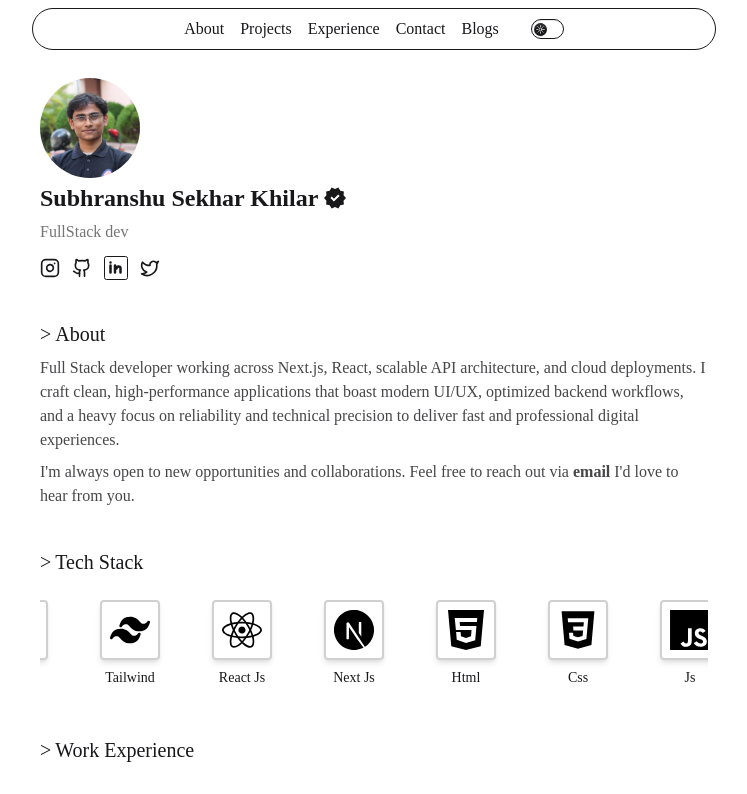
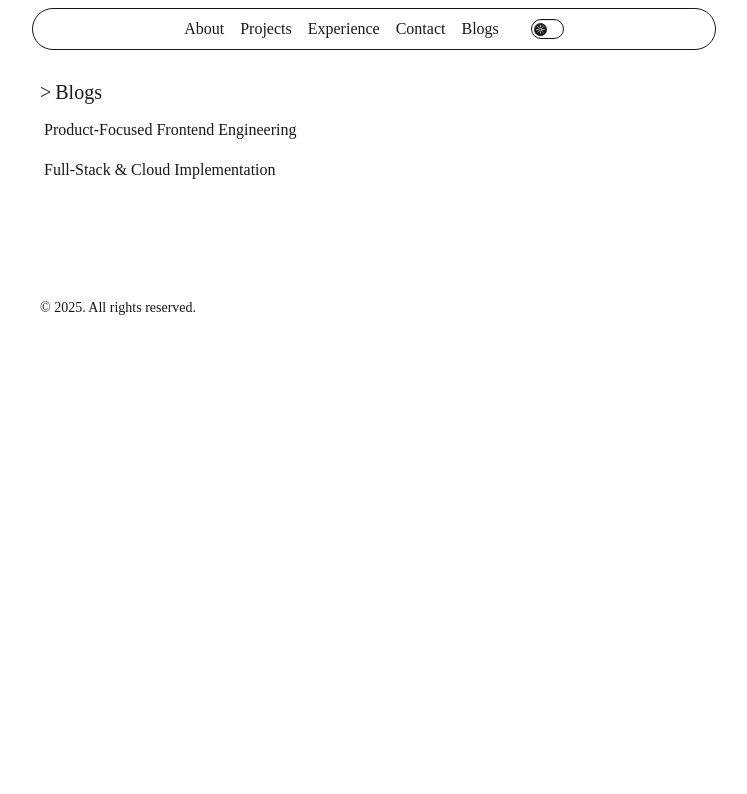
Before and after one commit to Susekh/portfolio-2025, a Next.js app: page / in a window 1280 px wide. Shown: the top 794 px of the page, without its empty margins (266-1013 px from the left). Built offline with nearby package versions, Linux system fonts and the light colour scheme; no server answers; a web font is replaced by a local one.

Commit message:
updated projects sequence properly.

```diff
--- a/src/data/data.js
+++ b/src/data/data.js
@@ -1,19 +1,21 @@
 export const about = {
   name: "Subhranshu Sekhar Khilar",
   role: "FullStack dev",
-    about: "Full Stack developer working across Next.js, React, scalable API architecture, and cloud deployments. I craft clean, high-performance applications that boast modern UI/UX, optimized backend workflows, and a heavy focus on reliability and technical precision to deliver fast and professional digital experiences.",
+  about:
+    "Full Stack developer working across Next.js, React, scalable API architecture, and cloud deployments. I craft clean, high-performance applications that boast modern UI/UX, optimized backend workflows, and a heavy focus on reliability and technical precision to deliver fast and professional digital experiences.",
   email: "subhranshukhilar@gmail.com",
 };
 
 export const seo = {
   title: `${about.name} | ${about.role}`,
   description: "Subhranshu's Portfolio",
-    keywords: "portfolio, web developer, Next.js, developer portfolio, minimal portfolio",
-}
+  keywords:
+    "portfolio, web developer, Next.js, developer portfolio, minimal portfolio",
+};
 
 export const forms = {
   formspreeUrl: process.env.NEXT_PUBLIC_FORMSPREE_URI,
-}
+};
 
 export const skills = [
   { name: "Html", alt: "html logo", icon: "/html.svg" },
@@ -28,7 +30,7 @@ export const socials = {
   github: "https://github.com/Susekh",
   twitter: "https://twitter.com/subhkhilar",
   instagram: "https://www.instagram.com/subh.khilar",
-    linkedIn : "https://www.linkedin.com/in/subhkhilar"
+  linkedIn: "https://www.linkedin.com/in/subhkhilar",
 };
 
 export const projects = {
@@ -37,25 +39,40 @@ export const projects = {
       title: "TaskNet",
       description:
         "A full-stack task management platform with sprint planning, real-time chat, role-based access control, and Razorpay payments. Deployed on AWS EC2 with CI/CD and NGINX for 99.9% uptime.",
-      tags: ["React", "Node.js", "Express", "Prisma", "PostgreSQL", "AWS EC2", "Tailwind"],
+      tags: [
+        "React",
+        "Node.js",
+        "Express",
+        "Prisma",
+        "PostgreSQL",
+        "AWS EC2",
+        "Tailwind",
+      ],
       link: "https://tasknet.susekh.tech",
     },
-    {
-      title: "Find Waldo",
-      description:
-        "An interactive image-tagging game where users locate characters in crowd scenes. Powered by AWS Lambda & API Gateway with automated CI/CD via GitHub Actions.",
-      tags: ["React", "Node.js", "MongoDB", "Mongoose", "AWS Lambda", "Tailwind"],
-      link: "https://find-waldo.khilar.me",
-    }
-  ],
-
-  otherProjects: [
     {
       title: "SpotMate",
       description:
         "A location-based social platform to explore and share top local hangout spots. Includes authentication, reviews, and interactive map UI.",
       tags: ["React", "Node.js", "MongoDB", "Express", "Map API", "Tailwind"],
-      link: "https://spotmate.example.com",
+      link: "https://spotmate.khilar.me/",
+    },
+  ],
+
+  otherProjects: [
+    {
+      title: "Find Waldo",
+      description:
+        "An interactive image-tagging game where users locate characters in crowd scenes. Powered by AWS Lambda & API Gateway with automated CI/CD via GitHub Actions.",
+      tags: [
+        "React",
+        "Node.js",
+        "MongoDB",
+        "Mongoose",
+        "AWS Lambda",
+        "Tailwind",
+      ],
+      link: "https://find-waldo.khilar.me",
     },
     {
       title: "Portfolio v2",
@@ -66,7 +83,6 @@ export const projects = {
     },
   ],
 };
-
 
 export const experience = [
   {
@@ -83,21 +99,32 @@ export const experience = [
   },
 ];
 
-
 export const blogs = [
   {
-        title: "Understanding React Hooks",
-        date: "12/03/2025",
-        link: "#",
+    title: "Product-Focused Frontend Engineering",
+    details:
+      "Building high-performance, production-grade UIs with advanced animations and responsive UX for real users.",
+    skills: [
+      "React (SPA development)",
+      "Next.js (SSR + SEO optimization)",
+      "Framer Motion (micro-interactions)",
+      "Tailwind CSS (scalable design system)",
+      "Custom component architecture",
+      "Accessibility & responsiveness",
+    ],
   },
   {
-        title: "CSS Grid vs Flexbox: When to Use Which",
-        date: "25/12/2024",
-        link: "#",
-    },
-    {
-        title: "Next.js SEO Best Practices",
-        date: "10/07/2024",
-        link: "#",
+    title: "Full-Stack & Cloud Implementation",
+    details:
+      "Delivering fully deployed services with secure auth, CI/CD pipelines, and optimized databases on AWS.",
+    skills: [
+      "Node.js + Express APIs",
+      "Prisma ORM & PostgreSQL",
+      "MongoDB (Mongoose)",
+      "AWS EC2 deployment with NGINX",
+      "AWS Lambda & API Gateway",
+      "GitHub Actions (Automated CI/CD)",
+      "Role-based auth & secure APIs",
+    ],
   },
 ];
```
Also changed, not shown: src/app/(blogs)/page.js (renamed from src/app/blogs/page.js). Lines whose indentation alone changed are shown as unchanged.
